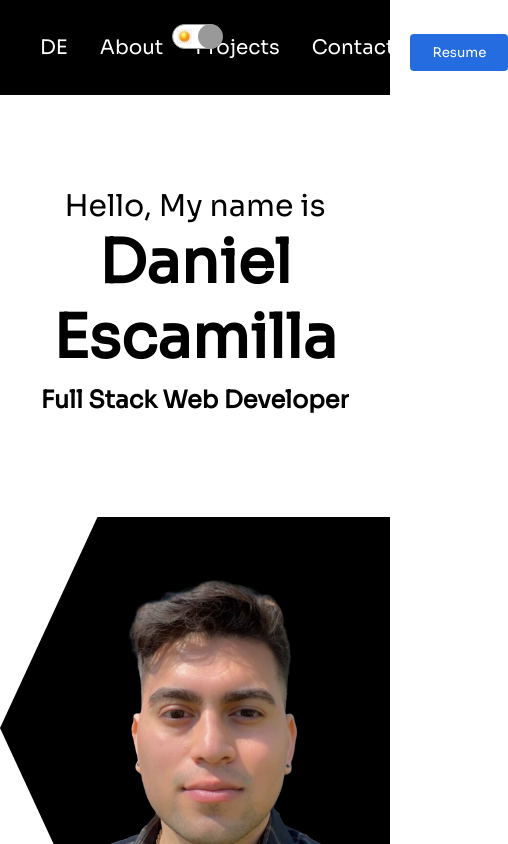
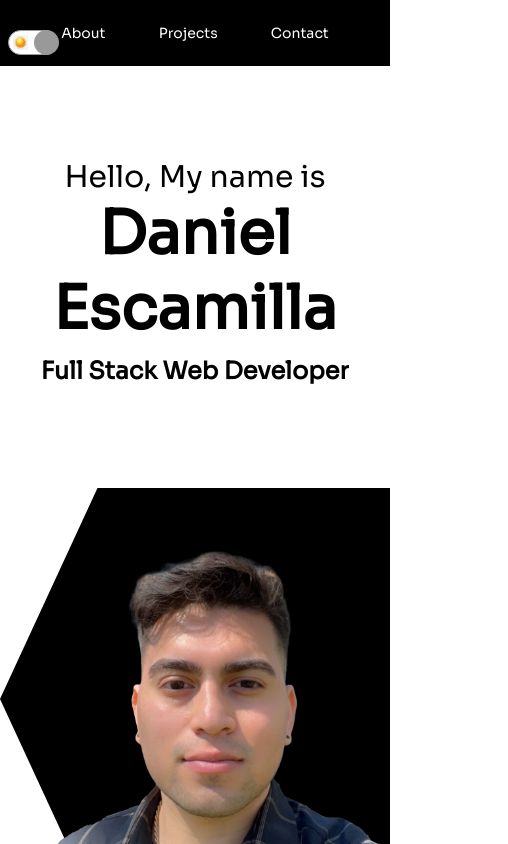
Before and after one commit to DanielEscamilla1/portfolio, a React (Create React App) app: page / in a window 390 px wide. Shown: the top 844 px of the page, 508 px wide, since content can reach past the window. Built offline with nearby package versions, Linux system fonts and the light colour scheme.

Commit message:
fixing nav bar

```diff
--- a/src/components/nav/Navbar.css
+++ b/src/components/nav/Navbar.css
@@ -56,3 +56,21 @@
   background: #fff;
   color: #010606;
 }
+
+#de-text {
+  font-size: 24px;
+}
+
+@media screen and (max-width: 480px) {
+  .main-nav a:link {
+    font-size: 14px;
+  }
+
+  .nav-btn {
+    display: none;
+  }
+
+  #de-text {
+    display: none;
+  }
+}
--- a/src/components/nav/Navbar.jsx
+++ b/src/components/nav/Navbar.jsx
@@ -6,7 +6,7 @@ const Navbar = () => {
     <>
 
       <nav className="main-nav">
-        <a className="de" href="#intro">DE</a>
+        <a className="de" href="#intro" id="de-text">DE</a>
         <a className="de" href="#about">About</a>
         <a className="de"href="#projects">Projects</a>
         <a className="de"href="#contact">Contact</a>
--- a/src/components/toggle/Toggle.css
+++ b/src/components/toggle/Toggle.css
@@ -29,7 +29,14 @@
 
 @media screen and (max-width: 480px) {
   .t {
-    left: 44%;
-    top: 24px;
+    left: 2%;
+    top: 73.5px;
   }
 }
+
+@media screen and (max-width: 850px) {
+  .t {
+    left: 2%;
+    top: 30px;
+  }
+}
```
